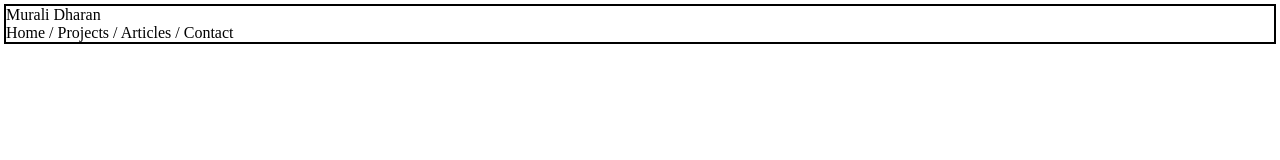
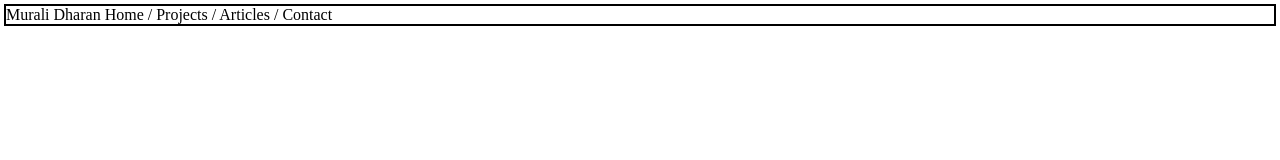
Before and after one commit to MD0516/basic-html-project, a plain HTML site: page index.html in a window 1280 px wide. Drawn offline with Linux system fonts and the light colour scheme.

Commit message:
Update index.html

```diff
--- a/index.html
+++ b/index.html
@@ -8,7 +8,7 @@
 <body style="border: 2px solid black; margin: 4px;">
     <div class="nav">
         <span>Murali Dharan</span>
-        <div class="menu">Home / Projects / Articles / Contact</div>
+        <span class="menu">Home / Projects / Articles / Contact</span>
     </div>
 
 </body>
```
